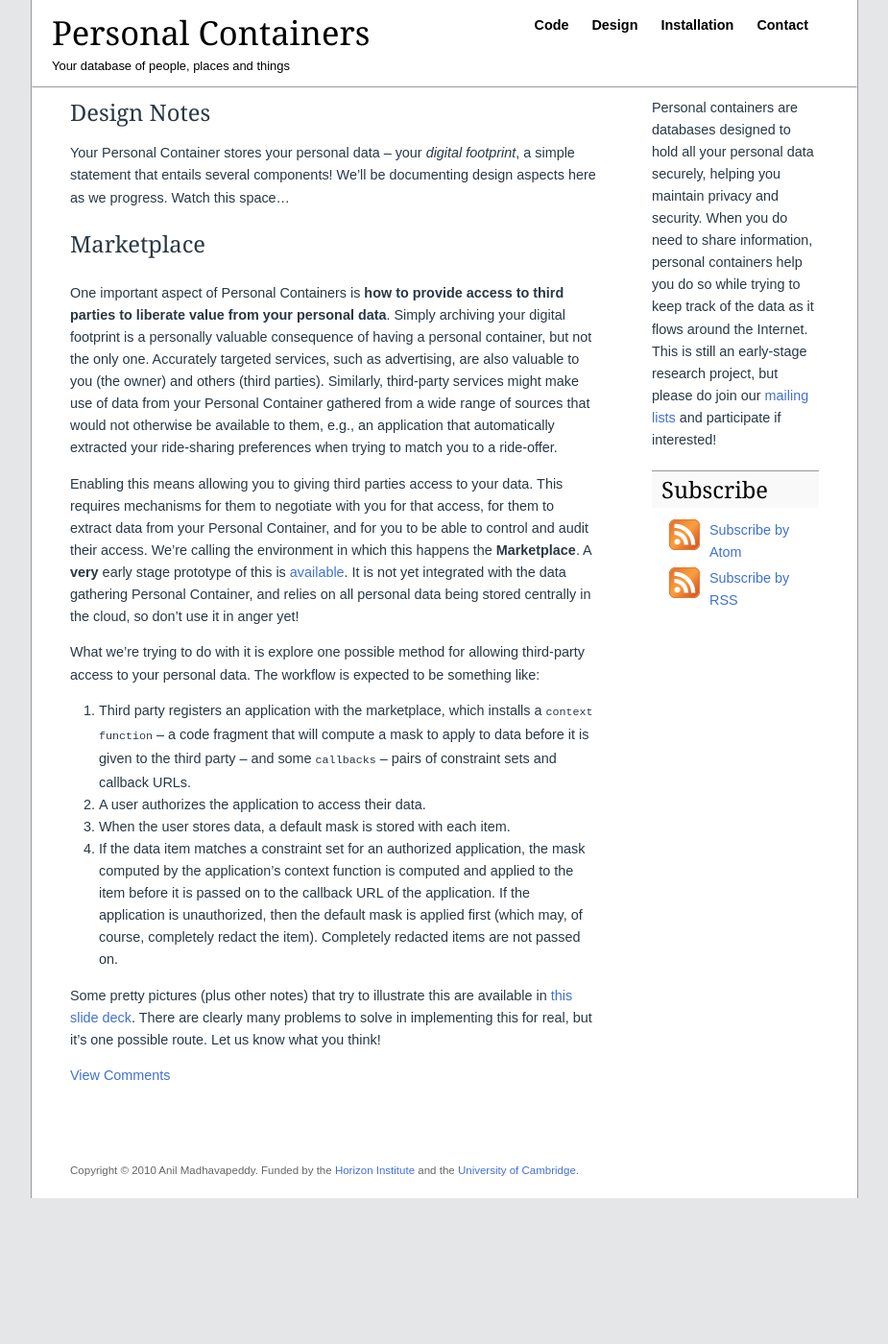
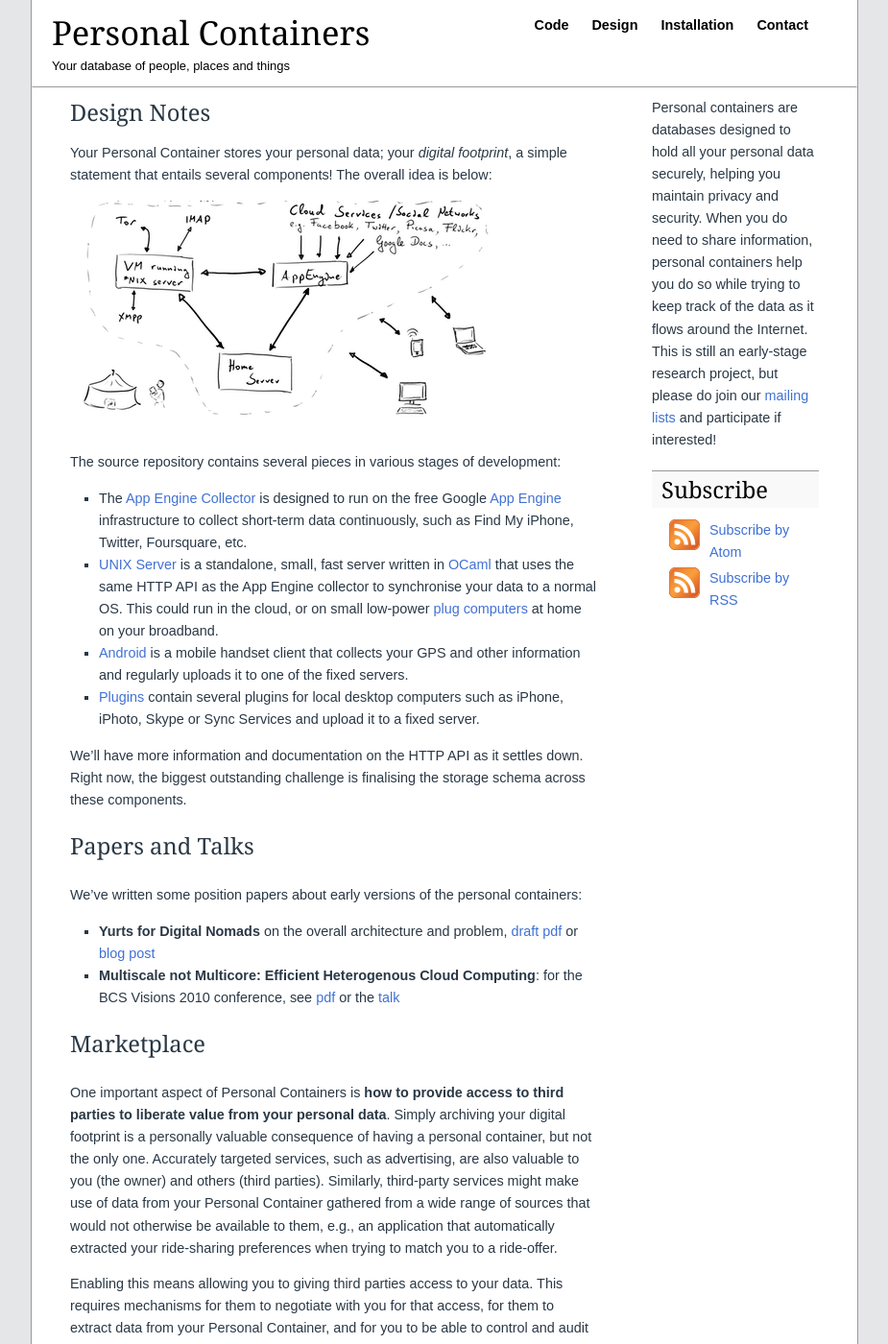
Before and after one commit to avsm/perscon.net, a Jekyll site: the page built from design.markdown, in a window 1280 px wide and 1400 px high. Shown: the whole window at 96% size, without its empty margins (177-1102 px from the left). Built offline with Jekyll 4.4.1, drawn with Linux system fonts in a browser that asks for light colours; comment, search, counter and statistics services are not loaded.

Commit message:
update design specs

```diff
--- a/design.markdown
+++ b/design.markdown
@@ -6,10 +6,26 @@ title: Design
 Design Notes
 ============
 
-Your Personal Container stores your personal data -- your _digital
-footprint_, a simple statement that entails several components!  We'll
-be documenting design aspects here as we progress.  Watch this space...
+Your Personal Container stores your personal data; your _digital footprint_, a simple statement that entails several components!  The overall idea is below:
 
+<a href="/images/nomads-diagram.png"><img src="/images/nomads-diagram-450.png"></a>
+
+The source repository contains several pieces in various stages of development:
+
+* The [App Engine Collector](http://github.com/avsm/perscon/tree/master/appengine/) is designed to run on the free Google [App Engine](http://appengine.google.com) infrastructure to collect short-term data continuously, such as Find My iPhone, Twitter, Foursquare, etc.
+* [UNIX Server](http://github.com/avsm/perscon/tree/master/server/) is a standalone, small, fast server written in [OCaml](http://caml.inria.fr) that uses the same HTTP API as the App Engine collector to synchronise your data to a normal OS. This could run in the cloud, or on small low-power [plug computers](http://plugcomputer.org/) at home on your broadband.
+* [Android](http://github.com/avsm/perscon/tree/master/android/) is a mobile handset client that collects your GPS and other information and regularly uploads it to one of the fixed servers.
+* [Plugins](http://github.com/avsm/perscon/tree/master/plugins/) contain several plugins for local desktop computers such as iPhone, iPhoto, Skype or Sync Services and upload it to a fixed server.
+
+We'll have more information and documentation on the HTTP API as it settles down.  Right now, the biggest outstanding challenge is finalising the storage schema across these components.
+
+Papers and Talks
+----------------
+
+We've written some position papers about early versions of the personal containers:
+
+* **Yurts for Digital Nomads** on the overall architecture and problem, [draft pdf](/papers/digital-yurts-draft1.pdf) or [blog post](/2010/04/29/yurts-for-digital-nomads.html)
+* **Multiscale not Multicore: Efficient Heterogenous Cloud Computing**: for the BCS Visions 2010 conference, see [pdf](http://www.bcs.org/server.php?show=conMediaFile.15105) or the [talk](http://prezi.com/xkmdmfjokxqg/multi-scale-not-multicore/)
 
 Marketplace
 -----------
```
